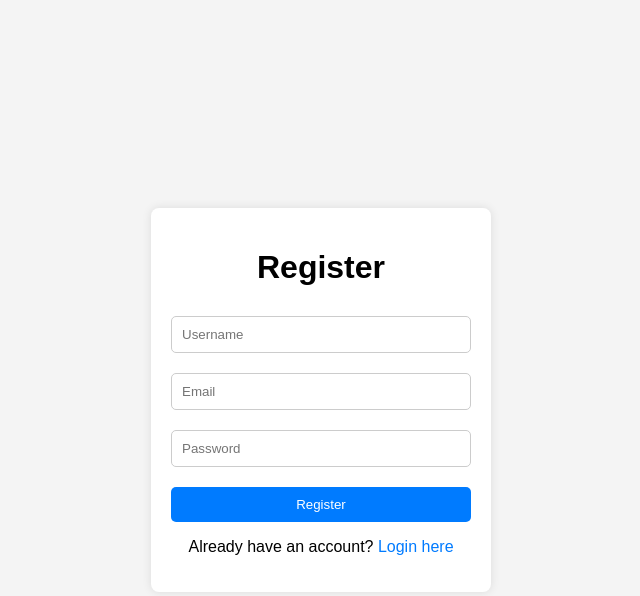
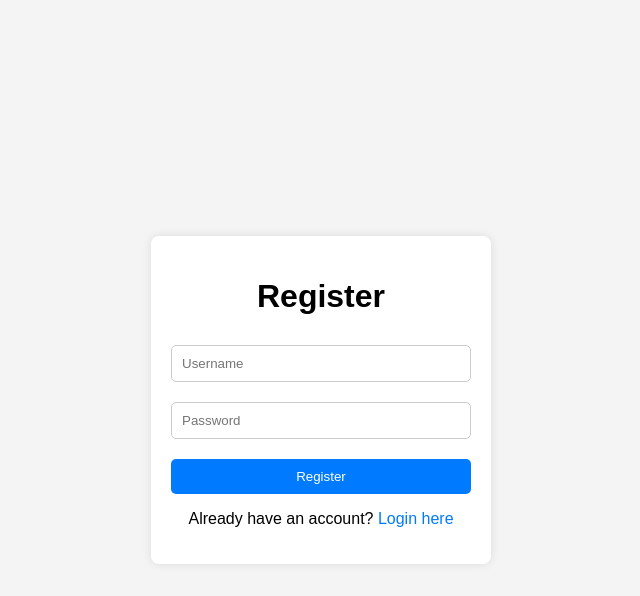
Before and after one commit to Yusril2022/Project_Findelify, a CodeIgniter 4 app: the page made by app/Views/register.php in a window 1280 px wide. Shown: the top 596 px of the page, without its empty margins (319-959 px from the left). Run offline with PHP 8.4 and a stand-in for CodeIgniter, Linux system fonts and the light colour scheme; the template is opened without the code that fills it, so the values that code supplies are empty; some libraries are stand-ins or nearby versions.

Commit message:
hapus register email

```diff
--- a/app/Views/register.php
+++ b/app/Views/register.php
@@ -67,7 +67,6 @@
         <h1>Register</h1>
         <form action="/auth/create" method="post">
             <input type="text" name="username" placeholder="Username" required>
-            <input type="email" name="email" placeholder="Email" required>
             <input type="password" name="password" placeholder="Password" required>
             <button type="submit">Register</button>
         </form>
```
